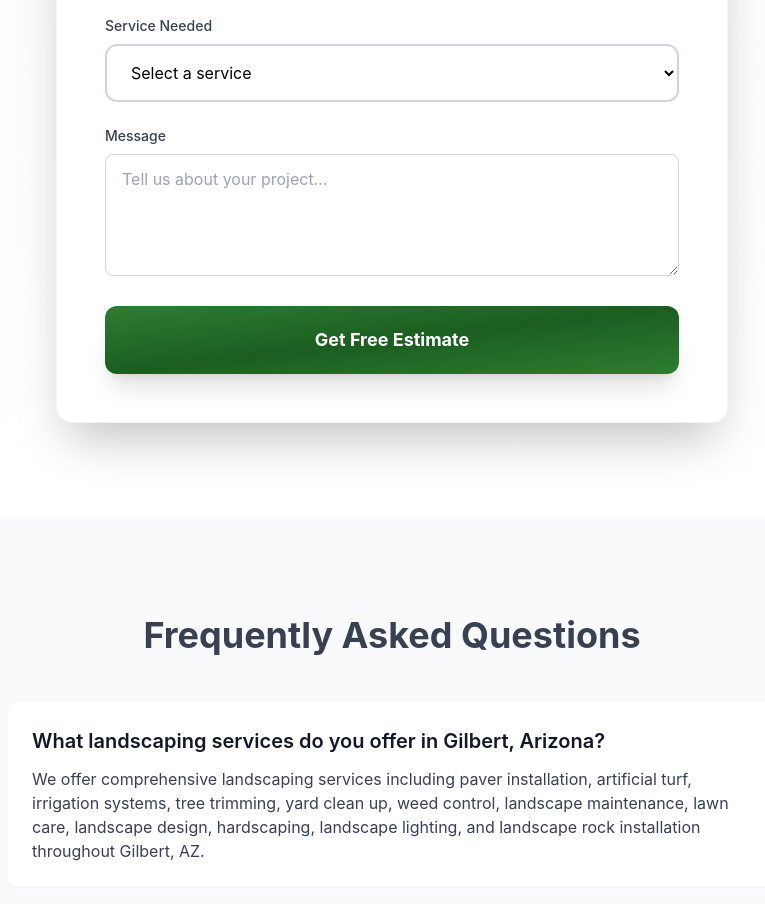
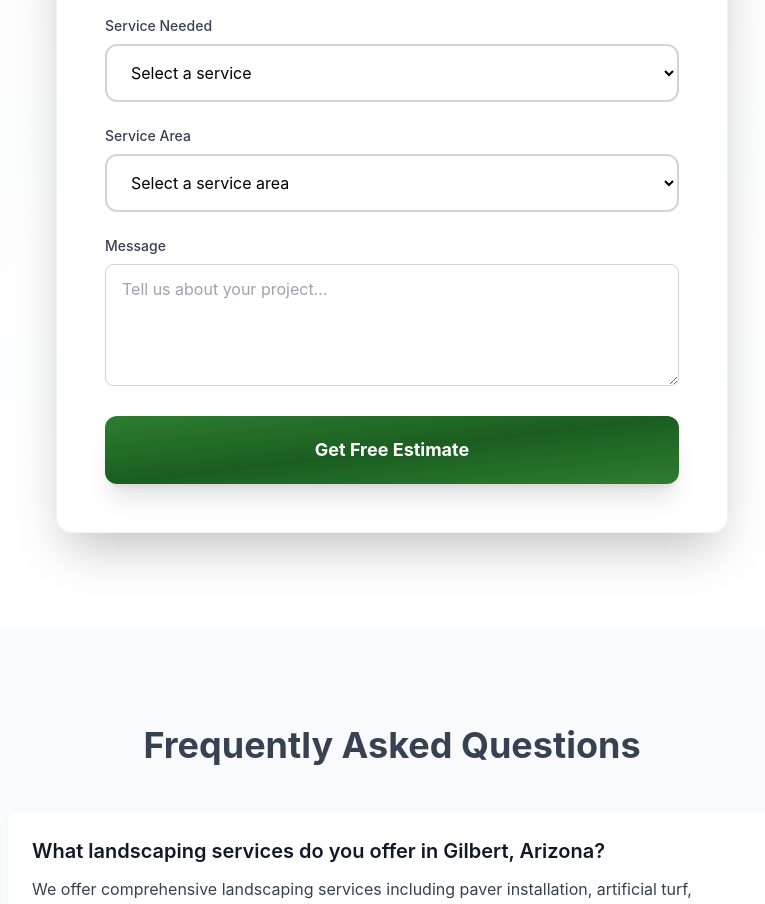
Before and after one commit to Masonba11/gilbert-yard-pros, a Next.js app: page / in a window 1280 px wide. Shown: the part 5940-6844 px from the top of the page, without its empty margins (248-1013 px from the left). Built offline with nearby package versions, Linux system fonts and the light colour scheme.

Commit message:
Add Service Area field to contact form
- Add serviceArea field to form state
- Add Service Area dropdown with options: Gilbert, Mesa, Chandler, San Tan Valley, Queen Creek, Other
- Include serviceArea in form submission to Web3Forms
- Place Service Area field between Service and Message fields

```diff
--- a/components/ContactForm.tsx
+++ b/components/ContactForm.tsx
@@ -10,6 +10,7 @@ export default function ContactForm() {
     email: "",
     phone: "",
     service: "",
+    serviceArea: "",
     message: "",
   });
   const [isSubmitting, setIsSubmitting] = useState(false);
@@ -47,6 +48,7 @@ export default function ContactForm() {
           email: formData.email,
           phone: formData.phone,
           service: formData.service,
+          serviceArea: formData.serviceArea,
           message: formData.message,
           subject: `New Contact Form Submission from ${formData.name}`,
           from_name: "Gilbert Yard Pros Contact Form",
@@ -187,6 +189,30 @@ export default function ContactForm() {
 
             <div>
               <label
+                htmlFor="serviceArea"
+                className="block text-sm font-medium text-gray-700 mb-2"
+              >
+                Service Area
+              </label>
+              <select
+                id="serviceArea"
+                name="serviceArea"
+                value={formData.serviceArea}
+                onChange={handleChange}
+                className="w-full px-5 py-4 border-2 border-gray-300 rounded-xl focus:ring-2 focus:ring-primary-green focus:border-primary-green outline-none transition-all duration-200 active:border-primary-green touch-manipulation text-base bg-white hover:border-gray-400"
+              >
+                <option value="">Select a service area</option>
+                <option value="gilbert">Gilbert</option>
+                <option value="mesa">Mesa</option>
+                <option value="chandler">Chandler</option>
+                <option value="san-tan-valley">San Tan Valley</option>
+                <option value="queen-creek">Queen Creek</option>
+                <option value="other">Other</option>
+              </select>
+            </div>
+
+            <div>
+              <label
                 htmlFor="message"
                 className="block text-sm font-medium text-gray-700 mb-2"
               >
```
